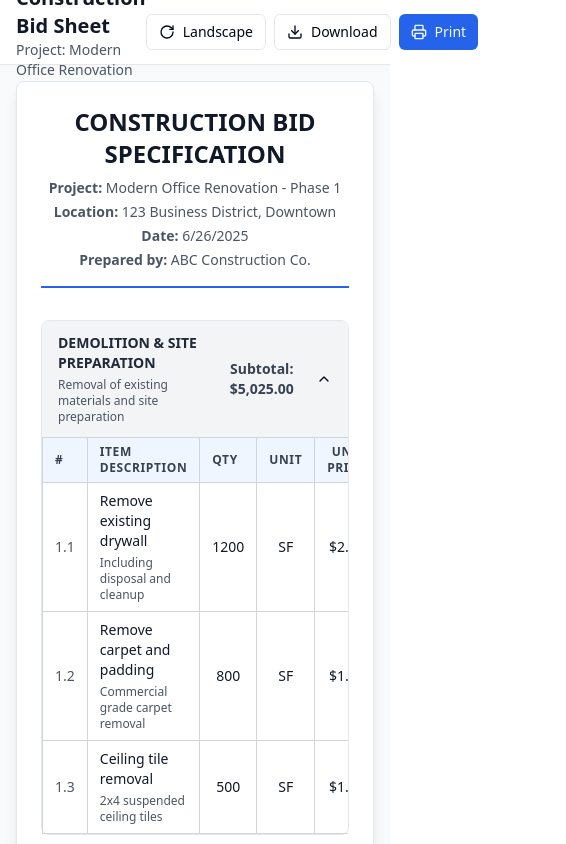
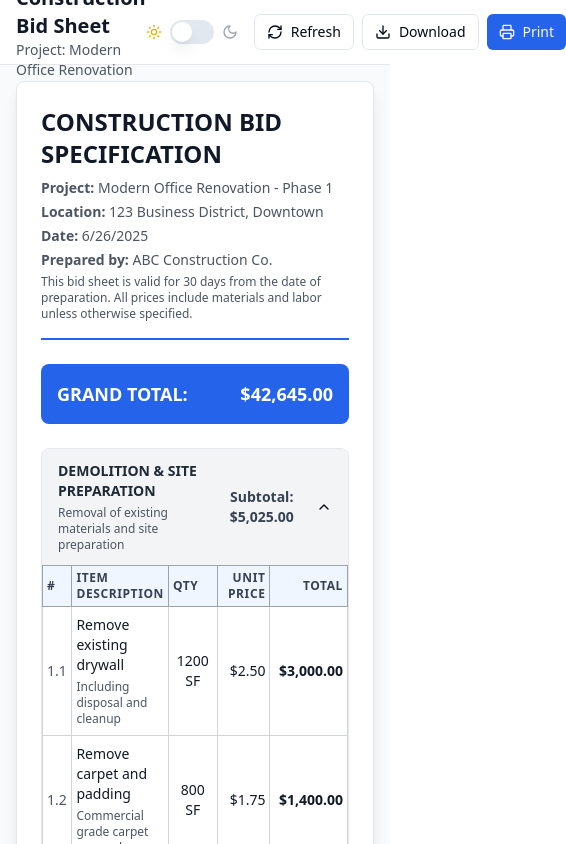
Before and after one commit to IMU-Framework/bid-sheet-renderer-pro, a React (Vite) app: page / in a window 390 px wide. Shown: the top 844 px of the page, 566 px wide, since content can reach past the window. Built offline with nearby package versions, Linux system fonts and the light colour scheme.

Commit message:
Refactor: Improve layout and appearance
- Align header content left.
- Implement dark mode toggle.
- Move grand total bar.
- Optimize mobile view.
- Improve print-ready features.

```diff
--- a/src/components/BidSheetTable.tsx
+++ b/src/components/BidSheetTable.tsx
@@ -10,9 +10,10 @@ import {
 
 interface BidSheetTableProps {
   data: BidGroup[];
+  darkMode?: boolean;
 }
 
-const BidSheetTable = ({ data }: BidSheetTableProps) => {
+const BidSheetTable = ({ data, darkMode = false }: BidSheetTableProps) => {
   const formatCurrency = (amount: number) => {
     return new Intl.NumberFormat('en-US', {
       style: 'currency',
@@ -20,29 +21,46 @@ const BidSheetTable = ({ data }: BidSheetTableProps) => {
     }).format(amount);
   };
 
-  const calculateGrandTotal = () => {
-    return data.reduce((total, group) => total + group.subtotal, 0);
-  };
-
-  // Column header component to reuse
-  const ColumnHeaders = () => (
-    <tr className="bg-blue-50">
-      <th className="border border-gray-300 px-3 py-1.5 text-left text-xs font-semibold text-gray-700 uppercase tracking-wider w-8">
+  // Mobile column headers (without Unit column)
+  const MobileColumnHeaders = () => (
+    <tr className={`${darkMode ? 'bg-gray-700' : 'bg-blue-50'}`}>
+      <th className="border border-gray-400 px-1 py-1 text-left text-xs font-semibold text-gray-700 uppercase tracking-wider w-8 print:border-gray-600">
         #
       </th>
-      <th className="border border-gray-300 px-3 py-1.5 text-left text-xs font-semibold text-gray-700 uppercase tracking-wider">
+      <th className="border border-gray-400 px-1 py-1 text-left text-xs font-semibold text-gray-700 uppercase tracking-wider print:border-gray-600">
         Item Description
       </th>
-      <th className="border border-gray-300 px-3 py-1.5 text-left text-xs font-semibold text-gray-700 uppercase tracking-wider w-16">
+      <th className="border border-gray-400 px-1 py-1 text-left text-xs font-semibold text-gray-700 uppercase tracking-wider w-20 print:border-gray-600">
         Qty
       </th>
-      <th className="border border-gray-300 px-3 py-1.5 text-left text-xs font-semibold text-gray-700 uppercase tracking-wider w-16">
+      <th className="border border-gray-400 px-1 py-1 text-right text-xs font-semibold text-gray-700 uppercase tracking-wider w-20 print:border-gray-600">
+        Unit Price
+      </th>
+      <th className="border border-gray-400 px-1 py-1 text-right text-xs font-semibold text-gray-700 uppercase tracking-wider w-24 print:border-gray-600">
+        Total
+      </th>
+    </tr>
+  );
+
+  // Desktop column headers (with Unit column)
+  const DesktopColumnHeaders = () => (
+    <tr className={`${darkMode ? 'bg-gray-700' : 'bg-blue-50'}`}>
+      <th className="border border-gray-400 px-3 py-1.5 text-left text-xs font-semibold text-gray-700 uppercase tracking-wider w-8 print:border-gray-600">
+        #
+      </th>
+      <th className="border border-gray-400 px-3 py-1.5 text-left text-xs font-semibold text-gray-700 uppercase tracking-wider print:border-gray-600">
+        Item Description
+      </th>
+      <th className="border border-gray-400 px-3 py-1.5 text-left text-xs font-semibold text-gray-700 uppercase tracking-wider w-16 print:border-gray-600">
+        Qty
+      </th>
+      <th className="border border-gray-400 px-3 py-1.5 text-left text-xs font-semibold text-gray-700 uppercase tracking-wider w-16 print:border-gray-600">
         Unit
       </th>
-      <th className="border border-gray-300 px-3 py-1.5 text-right text-xs font-semibold text-gray-700 uppercase tracking-wider w-24">
+      <th className="border border-gray-400 px-3 py-1.5 text-right text-xs font-semibold text-gray-700 uppercase tracking-wider w-24 print:border-gray-600">
         Unit Price
       </th>
-      <th className="border border-gray-300 px-3 py-1.5 text-right text-xs font-semibold text-gray-700 uppercase tracking-wider w-28">
+      <th className="border border-gray-400 px-3 py-1.5 text-right text-xs font-semibold text-gray-700 uppercase tracking-wider w-28 print:border-gray-600">
         Total
       </th>
     </tr>
@@ -56,20 +74,20 @@ const BidSheetTable = ({ data }: BidSheetTableProps) => {
         className="space-y-4"
       >
         {data.map((group, groupIndex) => (
-          <AccordionItem key={group.id} value={group.id} className="border rounded-lg">
-            <AccordionTrigger className="px-4 py-3 bg-gray-100 hover:bg-gray-150 rounded-t-lg [&[data-state=closed]]:rounded-lg">
+          <AccordionItem key={group.id} value={group.id} className={`border rounded-lg ${darkMode ? 'border-gray-600' : 'border-gray-200'}`}>
+            <AccordionTrigger className={`px-4 py-3 ${darkMode ? 'bg-gray-700 hover:bg-gray-600' : 'bg-gray-100 hover:bg-gray-150'} rounded-t-lg [&[data-state=closed]]:rounded-lg`}>
               <div className="flex justify-between items-center w-full mr-4">
                 <div className="text-left">
-                  <div className="font-semibold text-gray-800 text-sm uppercase">
+                  <div className={`font-semibold ${darkMode ? 'text-gray-100' : 'text-gray-800'} text-sm uppercase`}>
                     {group.category}
                   </div>
                   {group.description && (
-                    <div className="text-xs text-gray-600 mt-1">
+                    <div className={`text-xs ${darkMode ? 'text-gray-300' : 'text-gray-600'} mt-1`}>
                       {group.description}
                     </div>
                   )}
                 </div>
-                <div className="text-sm font-semibold text-gray-700">
+                <div className={`text-sm font-semibold ${darkMode ? 'text-gray-200' : 'text-gray-700'}`}>
                   Subtotal: {formatCurrency(group.subtotal)}
                 </div>
               </div>
@@ -78,9 +96,14 @@ const BidSheetTable = ({ data }: BidSheetTableProps) => {
             <AccordionContent className="p-0">
               <div className="overflow-x-auto">
                 <table className="w-full border-collapse">
-                  {/* Column headers for this group */}
-                  <thead>
-                    <ColumnHeaders />
+                  {/* Desktop headers (hidden on mobile) */}
+                  <thead className="hidden md:table-header-group">
+                    <DesktopColumnHeaders />
+                  </thead>
+
+                  {/* Mobile headers (visible on mobile only) */}
+                  <thead className="md:hidden">
+                    <MobileColumnHeaders />
                   </thead>
 
                   <tbody>
@@ -88,31 +111,36 @@ const BidSheetTable = ({ data }: BidSheetTableProps) => {
                     {group.items.map((item, itemIndex) => (
                       <tr
                         key={item.id}
-                        className="hover:bg-gray-50 print:break-inside-avoid"
+                        className={`${darkMode ? 'hover:bg-gray-700' : 'hover:bg-gray-50'} print:break-inside-avoid`}
                       >
-                        <td className="border border-gray-300 px-3 py-2 text-sm text-gray-600">
+                        <td className="border border-gray-300 px-1 md:px-3 py-2 text-sm text-gray-600 print:border-gray-400">
                           {groupIndex + 1}.{itemIndex + 1}
                         </td>
-                        <td className="border border-gray-300 px-3 py-2">
-                          <div className="text-sm font-medium text-gray-900">
+                        <td className="border border-gray-300 px-1 md:px-3 py-2 print:border-gray-400">
+                          <div className={`text-sm font-medium ${darkMode ? 'text-gray-100' : 'text-gray-900'}`}>
                             {item.name}
                           </div>
                           {item.specification && (
-                            <div className="text-xs text-gray-600 mt-1">
+                            <div className={`text-xs ${darkMode ? 'text-gray-300' : 'text-gray-600'} mt-1`}>
                               {item.specification}
                             </div>
                           )}
                         </td>
-                        <td className="border border-gray-300 px-3 py-2 text-sm text-gray-900 text-center">
+                        {/* Mobile: Qty + Unit combined */}
+                        <td className="border border-gray-300 px-1 py-2 text-sm text-gray-900 text-center md:hidden print:border-gray-400">
+                          {item.quantity} {item.unit}
+                        </td>
+                        {/* Desktop: Separate Qty and Unit columns */}
+                        <td className="border border-gray-300 px-3 py-2 text-sm text-gray-900 text-center hidden md:table-cell print:border-gray-400">
                           {item.quantity}
                         </td>
-                        <td className="border border-gray-300 px-3 py-2 text-sm text-gray-900 text-center">
+                        <td className="border border-gray-300 px-3 py-2 text-sm text-gray-900 text-center hidden md:table-cell print:border-gray-400">
                           {item.unit}
                         </td>
-                        <td className="border border-gray-300 px-3 py-2 text-sm text-gray-900 text-right">
+                        <td className="border border-gray-300 px-1 md:px-3 py-2 text-sm text-gray-900 text-right print:border-gray-400">
                           {formatCurrency(item.unitPrice)}
                         </td>
-                        <td className="border border-gray-300 px-3 py-2 text-sm font-semibold text-gray-900 text-right">
+                        <td className="border border-gray-300 px-1 md:px-3 py-2 text-sm font-semibold text-gray-900 text-right print:border-gray-400">
                           {formatCurrency(item.quantity * item.unitPrice)}
                         </td>
                       </tr>
@@ -124,16 +152,6 @@ const BidSheetTable = ({ data }: BidSheetTableProps) => {
           </AccordionItem>
         ))}
       </Accordion>
-
-      {/* Grand total */}
-      <div className="mt-8">
-        <div className="bg-blue-600 text-white rounded-lg p-4 print:break-inside-avoid">
-          <div className="flex justify-between items-center">
-            <span className="text-lg font-bold">GRAND TOTAL:</span>
-            <span className="text-lg font-bold">{formatCurrency(calculateGrandTotal())}</span>
-          </div>
-        </div>
-      </div>
     </div>
   );
 };
--- a/src/components/BidSheetViewer.tsx
+++ b/src/components/BidSheetViewer.tsx
@@ -2,12 +2,13 @@
 import { useState } from 'react';
 import { Button } from '@/components/ui/button';
 import { Card } from '@/components/ui/card';
-import { Printer, Download, RotateCw } from 'lucide-react';
+import { Switch } from '@/components/ui/switch';
+import { Printer, Download, RefreshCw, Sun, Moon } from 'lucide-react';
 import BidSheetTable from './BidSheetTable';
 import { mockBidData } from '@/data/mockBidData';
 
 const BidSheetViewer = () => {
-  const [orientation, setOrientation] = useState<'portrait' | 'landscape'>('portrait');
+  const [darkMode, setDarkMode] = useState(false);
 
   const handlePrint = () => {
     window.print();
@@ -18,29 +19,56 @@ const BidSheetViewer = () => {
     window.print();
   };
 
-  const toggleOrientation = () => {
-    setOrientation(prev => prev === 'portrait' ? 'landscape' : 'portrait');
+  const handleRefresh = () => {
+    // Will implement clear cache and reload functionality later
+    window.location.reload();
+  };
+
+  const calculateGrandTotal = () => {
+    return mockBidData.reduce((total, group) => total + group.subtotal, 0);
+  };
+
+  const formatCurrency = (amount: number) => {
+    return new Intl.NumberFormat('en-US', {
+      style: 'currency',
+      currency: 'USD'
+    }).format(amount);
   };
 
   return (
-    <div className="min-h-screen bg-gray-50">
+    <div className={`min-h-screen ${darkMode ? 'dark bg-gray-900' : 'bg-gray-50'}`}>
       {/* Header with controls */}
-      <div className="bg-white border-b border-gray-200 sticky top-0 z-40 print:hidden">
+      <div className={`${darkMode ? 'bg-gray-800 border-gray-700' : 'bg-white border-gray-200'} border-b sticky top-0 z-40 print:hidden`}>
         <div className="max-w-7xl mx-auto px-4 sm:px-6 lg:px-8">
           <div className="flex justify-between items-center h-16">
-            <div>
-              <h1 className="text-xl font-semibold text-gray-900">Construction Bid Sheet</h1>
-              <p className="text-sm text-gray-600">Project: Modern Office Renovation</p>
+            <div className="text-left">
+              <h1 className={`text-xl font-semibold ${darkMode ? 'text-white' : 'text-gray-900'}`}>
+                Construction Bid Sheet
+              </h1>
+              <p className={`text-sm ${darkMode ? 'text-gray-300' : 'text-gray-600'}`}>
+                Project: Modern Office Renovation
+              </p>
             </div>
+            <div className="flex items-center space-x-4">
+              {/* Dark mode toggle */}
+              <div className="flex items-center space-x-2">
+                <Sun className={`h-4 w-4 ${darkMode ? 'text-gray-400' : 'text-yellow-500'}`} />
+                <Switch
+                  checked={darkMode}
+                  onCheckedChange={setDarkMode}
+                />
+                <Moon className={`h-4 w-4 ${darkMode ? 'text-blue-400' : 'text-gray-400'}`} />
+              </div>
+
               <div className="flex space-x-2">
                 <Button
                   variant="outline"
                   size="sm"
-                onClick={toggleOrientation}
+                  onClick={handleRefresh}
                   className="flex items-center gap-2"
                 >
-                <RotateCw className="h-4 w-4" />
-                {orientation === 'portrait' ? 'Landscape' : 'Portrait'}
+                  <RefreshCw className="h-4 w-4" />
+                  Refresh
                 </Button>
                 <Button
                   variant="outline"
@@ -63,36 +91,43 @@ const BidSheetViewer = () => {
             </div>
           </div>
         </div>
+      </div>
 
       {/* Main content */}
       <div className="max-w-7xl mx-auto p-4 sm:p-6 lg:p-8">
-        <Card className={`bg-white shadow-lg print:shadow-none print:border-none ${
-          orientation === 'landscape' ? 'print:rotate-90 print:origin-center' : ''
-        }`}>
-          <div className="p-6 print:p-8">
+        <Card className={`${darkMode ? 'bg-gray-800 border-gray-700' : 'bg-white'} shadow-lg print:shadow-none print:border-none`}>
+          <div className="p-6 print:p-4">
             {/* Document header */}
-            <div className="mb-8 print:mb-12">
-              <div className="text-center border-b-2 border-blue-600 pb-4">
-                <h1 className="text-2xl font-bold text-gray-900 mb-2">
+            <div className="mb-6 print:mb-8">
+              <div className="text-left border-b-2 border-blue-600 pb-4">
+                <h1 className={`text-2xl font-bold ${darkMode ? 'text-white' : 'text-gray-900'} mb-2`}>
                   CONSTRUCTION BID SPECIFICATION
                 </h1>
-                <div className="text-sm text-gray-600 space-y-1">
+                <div className={`text-sm ${darkMode ? 'text-gray-300' : 'text-gray-600'} space-y-1`}>
                   <p><strong>Project:</strong> Modern Office Renovation - Phase 1</p>
                   <p><strong>Location:</strong> 123 Business District, Downtown</p>
                   <p><strong>Date:</strong> {new Date().toLocaleDateString()}</p>
                   <p><strong>Prepared by:</strong> ABC Construction Co.</p>
+                  <p className="text-xs mt-2 print:text-xs">
+                    This bid sheet is valid for 30 days from the date of preparation.
+                    All prices include materials and labor unless otherwise specified.
+                  </p>
+                </div>
+              </div>
+            </div>
+
+            {/* Grand total - moved before first group */}
+            <div className="mb-6">
+              <div className="bg-blue-600 text-white rounded-lg p-4 print:bg-black print:text-white print:border print:border-black">
+                <div className="flex justify-between items-center">
+                  <span className="text-lg font-bold">GRAND TOTAL:</span>
+                  <span className="text-lg font-bold">{formatCurrency(calculateGrandTotal())}</span>
                 </div>
               </div>
             </div>
 
             {/* Bid table */}
-            <BidSheetTable data={mockBidData} />
-
-            {/* Footer */}
-            <div className="mt-12 pt-8 border-t border-gray-200 text-center text-sm text-gray-600 print:fixed print:bottom-8 print:left-8 print:right-8">
-              <p>This bid sheet is valid for 30 days from the date of preparation.</p>
-              <p className="mt-1">All prices include materials and labor unless otherwise specified.</p>
-            </div>
+            <BidSheetTable data={mockBidData} darkMode={darkMode} />
           </div>
         </Card>
       </div>
--- a/src/index.css
+++ b/src/index.css
@@ -107,7 +107,7 @@
 @media print {
   @page {
     size: A4;
-    margin: 0.5in;
+    margin: 0.3in; /* Narrower margins */
   }
 
   body {
@@ -137,51 +137,62 @@
     break-inside: avoid;
   }
 
-  .print\:p-8 {
-    padding: 2rem !important;
+  .print\:p-4 {
+    padding: 1rem !important;
   }
 
-  .print\:mb-12 {
-    margin-bottom: 3rem !important;
+  .print\:mb-8 {
+    margin-bottom: 2rem !important;
   }
 
-  .print\:fixed {
-    position: fixed !important;
+  .print\:text-xs {
+    font-size: 0.75rem !important;
   }
 
-  .print\:bottom-8 {
-    bottom: 2rem !important;
+  .print\:bg-black {
+    background-color: black !important;
   }
 
-  .print\:left-8 {
-    left: 2rem !important;
+  .print\:text-white {
+    color: white !important;
   }
 
-  .print\:right-8 {
-    right: 2rem !important;
+  .print\:border {
+    border: 2px solid !important;
   }
 
-  /* Ensure table styling is preserved in print */
+  .print\:border-black {
+    border-color: black !important;
+  }
+
+  .print\:border-gray-400 {
+    border-color: #9ca3af !important;
+  }
+
+  .print\:border-gray-600 {
+    border-color: #4b5563 !important;
+  }
+
+  /* Ensure table styling is preserved in print with lighter lines */
   table {
     border-collapse: collapse !important;
   }
 
   th, td {
-    border: 1px solid #333 !important;
-    padding: 8px !important;
+    border: 0.5px solid #9ca3af !important; /* Lighter table lines */
+    padding: 6px !important;
   }
 
   th {
     background-color: #f3f4f6 !important;
     font-weight: bold !important;
+    border: 1px solid #4b5563 !important; /* Bolder header border */
   }
 
-  /* Landscape orientation support */
-  .print\:rotate-90 {
-    transform: rotate(90deg) !important;
-  }
-
-  .print\:origin-center {
-    transform-origin: center !important;
+  /* Grand total better contrast */
+  .bg-blue-600 {
+    background-color: black !important;
+    color: white !important;
+    border: 2px solid black !important;
   }
 }
```
Lines whose indentation alone changed are shown as unchanged.
